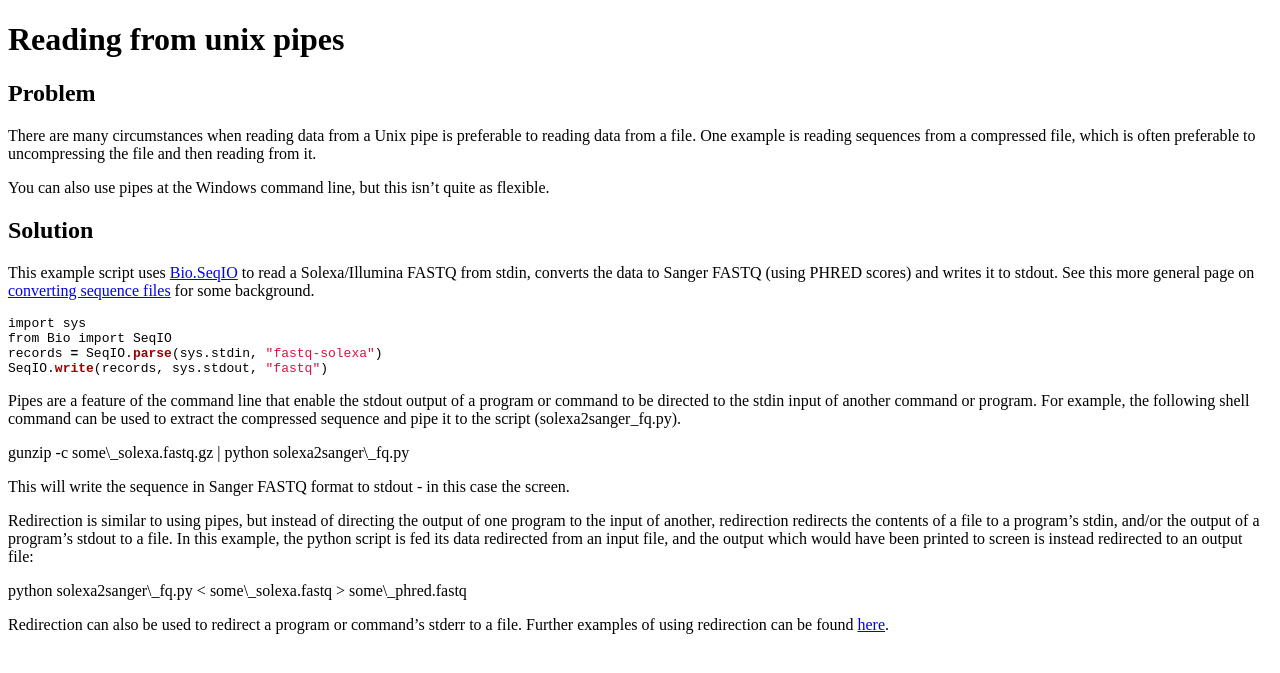
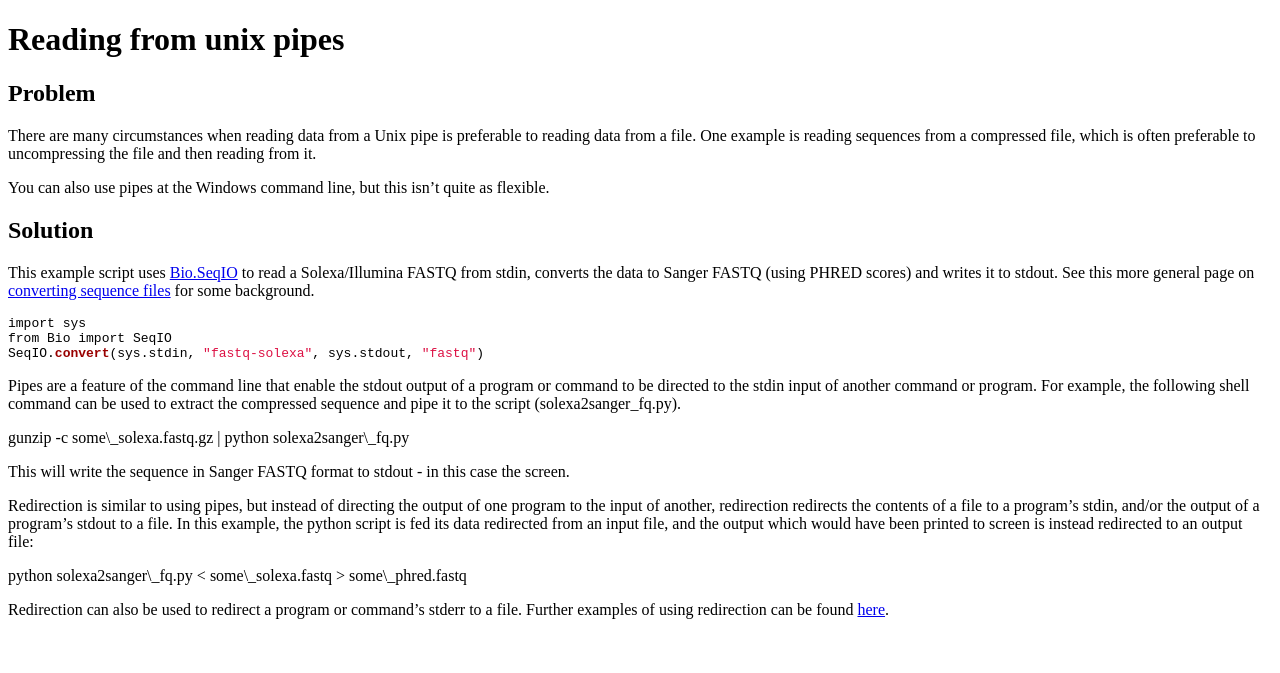
Before and after one commit to biopython/biopython.github.io, a Jekyll site: the page built from wiki/Reading_from_unix_pipes.md, in a window 1280 px wide. Shown: the top 673 px of the page. Built offline with Jekyll 4.4.1, drawn with Linux system fonts in a browser that asks for light colours.

Commit message:
Use Bio.SeqIO.convert function

````diff
--- a/wiki/Reading_from_unix_pipes.md
+++ b/wiki/Reading_from_unix_pipes.md
@@ -29,8 +29,7 @@ some background.
 ``` python
 import sys
 from Bio import SeqIO
-records = SeqIO.parse(sys.stdin, "fastq-solexa")
-SeqIO.write(records, sys.stdout, "fastq")
+SeqIO.convert(sys.stdin, "fastq-solexa", sys.stdout, "fastq")
 ```
 
 Pipes are a feature of the command line that enable the stdout output of
````
Also changed, not shown: 1 other file.
